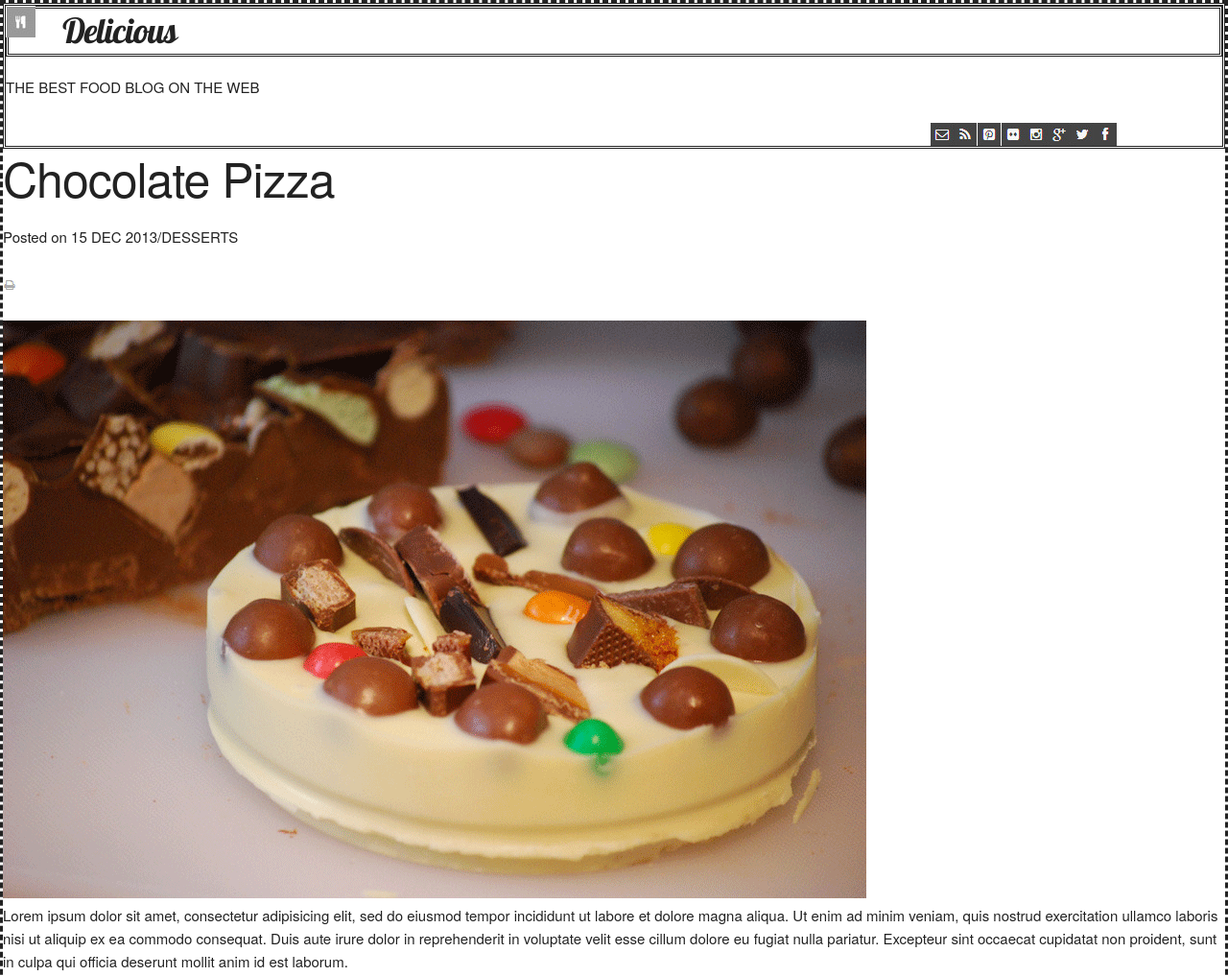
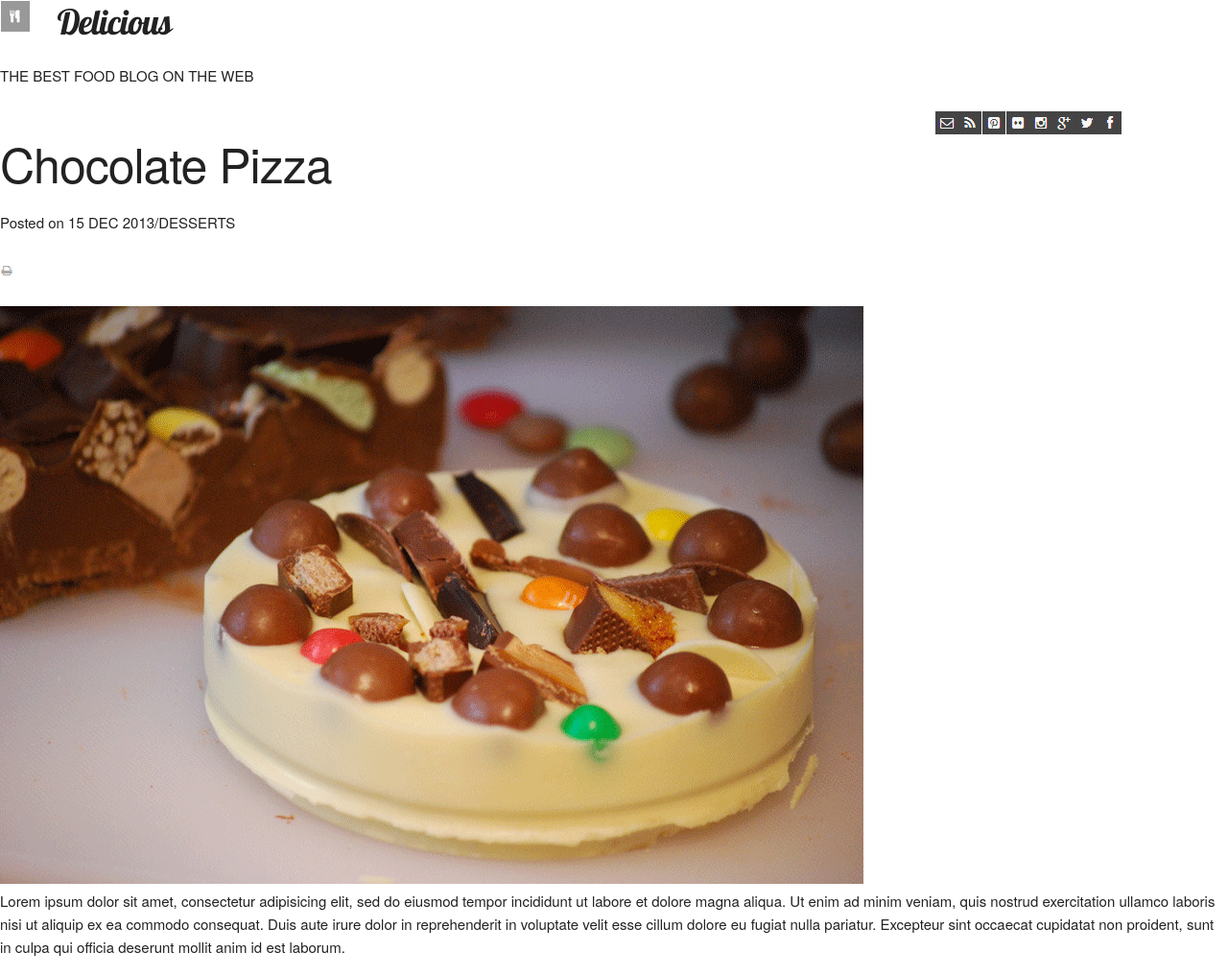
Before and after one commit to schrode50/Chocolate_Pizza, a plain HTML site: page index.html in a window 1280 px wide. Shown: the top 1017 px of the page at 96% size. Drawn offline with Linux system fonts and the light colour scheme.

Commit message:
removed border-style

```diff
--- a/style.css
+++ b/style.css
@@ -2,17 +2,17 @@
 @import url ("skeleton.css");*/
 
 body {
-  border-style: dashed;
+  /*border-style: dashed;*/
 }
 header {
-  border-style: double;
+  /*border-style: double;*/
 }
 .hRight {
   float: right;
 }
 .lStuff {
   font-family: lobster, sans-serif;
-  border-style: double;
+  /*border-style: double;*/
 }
 footer {
   display: inline;
```
